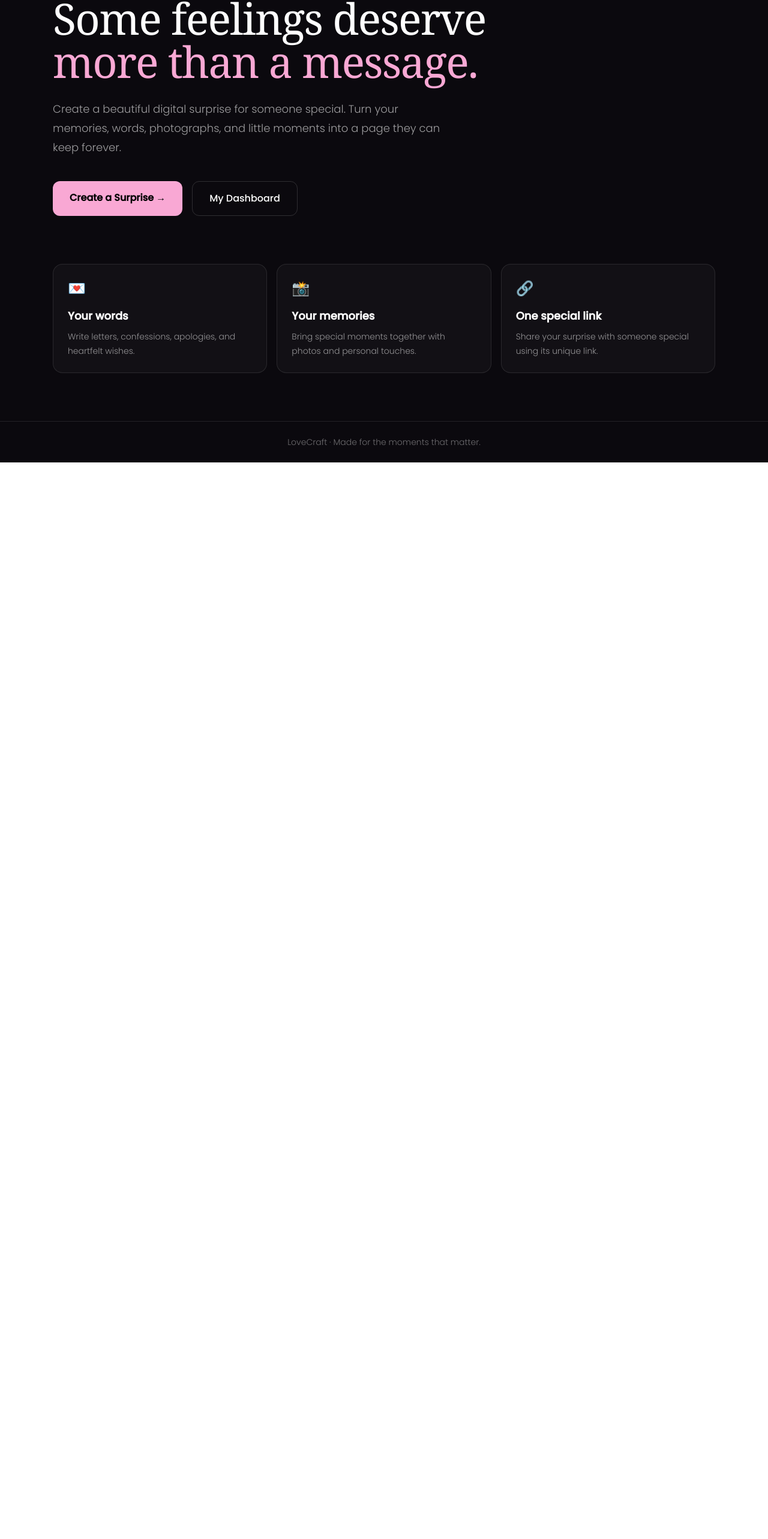
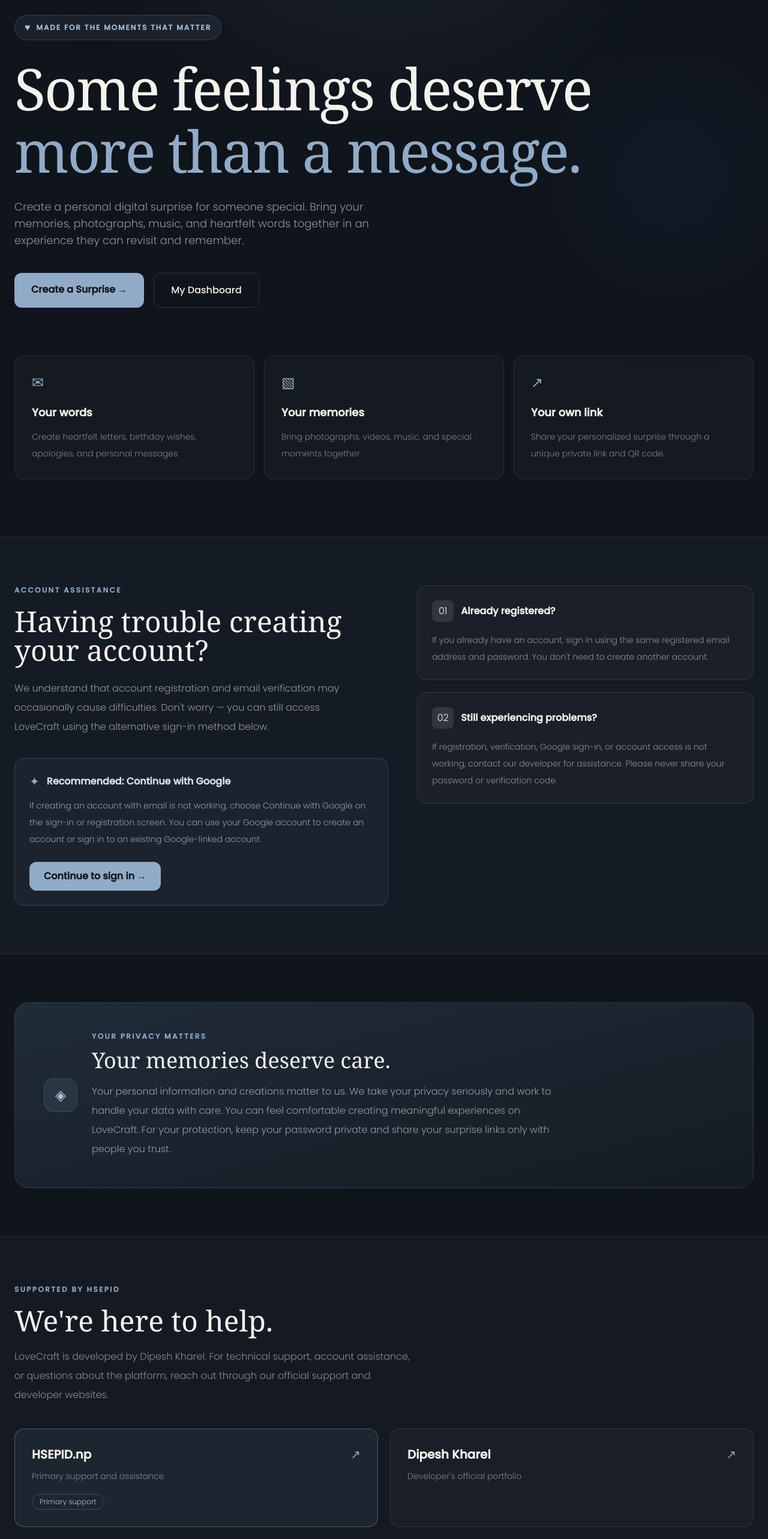
Before and after one commit to dipeshkharel14-hub/lovecraft, a Next.js app: page / in a window 1280 px wide. Shown: the part 229-2795 px from the top of the page at 60% size. Before the commit the page ends 1000 px from the top, so only its background shows below. Built offline with nearby package versions, Linux system fonts and the light colour scheme.

Commit message:
Update page.tsx

```diff
--- a/app/page.tsx
+++ b/app/page.tsx
@@ -1,73 +1,309 @@
 
 import Link from "next/link";
 
+const supportLinks = [
+  {
+    name: "HSEPID.np",
+    description: "Primary support and assistance",
+    url: "https://hsepidnp.vercel.app/",
+    primary: true,
+  },
+  {
+    name: "Dipesh Kharel",
+    description: "Developer's official portfolio",
+    url: "https://www.dipeshkharel14.com.np/",
+    primary: false,
+  },
+];
+
 export default function HomePage() {
   return (
-    <main className="min-h-screen bg-[#0b090e] text-white">
-      <section className="mx-auto flex min-h-[85vh] max-w-6xl flex-col justify-center px-6 py-20">
-        <div className="mb-8 inline-flex w-fit items-center gap-2 rounded-full border border-pink-300/20 bg-pink-300/5 px-4 py-2 text-sm text-pink-200">
-          <span>♥</span>
-          <span>Make every feeling unforgettable</span>
+    <main className="min-h-screen overflow-hidden bg-[#10141b] text-[#f3f2ed]">
+      {/* Background */}
+      <div className="pointer-events-none fixed inset-0">
+        <div className="absolute -top-48 left-1/2 h-[500px] w-[700px] -translate-x-1/2 rounded-full bg-[#5f7f9f]/10 blur-[130px]" />
+        <div className="absolute right-0 top-[45%] h-80 w-80 rounded-full bg-blue-500/[0.06] blur-[110px]" />
+      </div>
+
+      {/* Navigation */}
+      <header className="relative z-10 border-b border-white/[0.08] bg-[#10141b]/80 backdrop-blur-xl">
+        <div className="mx-auto flex max-w-7xl items-center justify-between px-6 py-4">
+          <Link href="/" className="flex items-center gap-3">
+            <img
+              src="/LoveCraft%20Heartfelt%20Digital%20Logo.png"
+              alt="LoveCraft logo"
+              className="h-11 w-11 rounded-xl object-contain"
+            />
+            <div>
+              <span className="block text-lg font-bold tracking-tight">
+                LoveCraft
+              </span>
+              <span className="text-[10px] uppercase tracking-[0.2em] text-white/40">
+                Heartfelt digital experiences
+              </span>
+            </div>
+          </Link>
+
+          <Link
+            href="/login"
+            className="rounded-lg border border-white/15 px-5 py-2.5 text-sm font-medium transition hover:border-[#7e9bb8] hover:bg-white/5"
+          >
+            Sign in →
+          </Link>
+        </div>
+      </header>
+
+      {/* Hero */}
+      <section className="relative z-10 mx-auto flex min-h-[75vh] max-w-7xl flex-col justify-center px-6 py-24">
+        <div className="mb-8 inline-flex w-fit items-center gap-2 rounded-full border border-[#7e9bb8]/25 bg-[#7e9bb8]/10 px-4 py-2 text-xs font-semibold uppercase tracking-[0.16em] text-[#a9c0d8]">
+          <span className="text-base">♥</span>
+          Made for the moments that matter
         </div>
 
-        <h1 className="max-w-4xl font-serif text-5xl font-medium leading-tight tracking-tight sm:text-7xl">
+        <h1 className="max-w-5xl font-serif text-5xl font-medium leading-[1.08] tracking-tight sm:text-7xl lg:text-8xl">
           Some feelings deserve
-          <span className="block text-pink-300">
+          <span className="mt-2 block text-[#91abc7]">
             more than a message.
           </span>
         </h1>
 
-        <p className="mt-7 max-w-2xl text-lg leading-8 text-white/60">
-          Create a beautiful digital surprise for someone special.
-          Turn your memories, words, photographs, and little moments
-          into a page they can keep forever.
+        <p className="mt-8 max-w-2xl text-base leading-8 text-white/55 sm:text-lg">
+          Create a personal digital surprise for someone special. Bring your
+          memories, photographs, music, and heartfelt words together in an
+          experience they can revisit and remember.
         </p>
 
         <div className="mt-10 flex flex-wrap gap-4">
           <Link
             href="/create"
-            className="rounded-xl bg-pink-300 px-7 py-4 font-semibold text-black transition hover:bg-pink-200"
+            className="rounded-xl bg-[#91abc7] px-7 py-4 font-semibold text-[#10141b] shadow-lg shadow-blue-950/20 transition hover:-translate-y-1 hover:bg-[#b0c4d9]"
           >
             Create a Surprise →
           </Link>
 
           <Link
             href="/dashboard"
-            className="rounded-xl border border-white/15 px-7 py-4 font-medium text-white transition hover:bg-white/5"
+            className="rounded-xl border border-white/15 px-7 py-4 font-medium transition hover:border-white/30 hover:bg-white/5"
           >
             My Dashboard
           </Link>
         </div>
 
         <div className="mt-20 grid gap-4 sm:grid-cols-3">
-          <div className="rounded-2xl border border-white/10 bg-white/[0.03] p-6">
-            <div className="text-2xl">💌</div>
-            <h2 className="mt-4 text-lg font-semibold">Your words</h2>
-            <p className="mt-2 text-sm leading-6 text-white/55">
-              Write letters, confessions, apologies, and heartfelt wishes.
+          {[
+            {
+              icon: "✉",
+              title: "Your words",
+              description:
+                "Create heartfelt letters, birthday wishes, apologies, and personal messages.",
+            },
+            {
+              icon: "▧",
+              title: "Your memories",
+              description:
+                "Bring photographs, videos, music, and special moments together.",
+            },
+            {
+              icon: "↗",
+              title: "Your own link",
+              description:
+                "Share your personalized surprise through a unique private link and QR code.",
+            },
+          ].map((item) => (
+            <div
+              key={item.title}
+              className="rounded-2xl border border-white/[0.09] bg-white/[0.025] p-7 transition hover:border-[#7e9bb8]/40"
+            >
+              <div className="text-2xl text-[#91abc7]">{item.icon}</div>
+              <h2 className="mt-5 text-lg font-semibold">{item.title}</h2>
+              <p className="mt-3 text-sm leading-7 text-white/45">
+                {item.description}
+              </p>
+            </div>
+          ))}
+        </div>
+      </section>
+
+      {/* Account assistance */}
+      <section className="relative z-10 border-y border-white/[0.08] bg-[#191f28]/70">
+        <div className="mx-auto grid max-w-7xl gap-12 px-6 py-20 lg:grid-cols-[1fr_0.9fr]">
+          <div>
+            <div className="text-xs font-bold uppercase tracking-[0.2em] text-[#91abc7]">
+              Account assistance
+            </div>
+
+            <h2 className="mt-5 max-w-xl font-serif text-3xl leading-tight sm:text-5xl">
+              Having trouble creating your account?
+            </h2>
+
+            <p className="mt-6 max-w-xl leading-8 text-white/55">
+              We understand that account registration and email verification
+              may occasionally cause difficulties. Don't worry — you can still
+              access LoveCraft using the alternative sign-in method below.
             </p>
+
+            <div className="mt-9 rounded-2xl border border-[#7e9bb8]/25 bg-[#7e9bb8]/[0.07] p-6">
+              <div className="flex items-center gap-3">
+                <span className="text-xl text-[#91abc7]">✦</span>
+                <h3 className="font-semibold text-[#d4e1ed]">
+                  Recommended: Continue with Google
+                </h3>
+              </div>
+
+              <p className="mt-3 text-sm leading-7 text-white/55">
+                If creating an account with email is not working, choose
+                Continue with Google on the sign-in or registration screen.
+                You can use your Google account to create an account or sign in
+                to an existing Google-linked account.
+              </p>
+
+              <Link
+                href="/login"
+                className="mt-6 inline-flex items-center justify-center rounded-xl bg-[#91abc7] px-6 py-3 font-semibold text-[#10141b] transition hover:bg-[#b0c4d9]"
+              >
+                Continue to sign in →
+              </Link>
+            </div>
           </div>
 
-          <div className="rounded-2xl border border-white/10 bg-white/[0.03] p-6">
-            <div className="text-2xl">📸</div>
-            <h2 className="mt-4 text-lg font-semibold">Your memories</h2>
-            <p className="mt-2 text-sm leading-6 text-white/55">
-              Bring special moments together with photos and personal touches.
-            </p>
-          </div>
+          <div className="space-y-5">
+            <div className="rounded-2xl border border-white/10 bg-white/[0.025] p-6">
+              <div className="flex items-center gap-3">
+                <span className="flex h-9 w-9 items-center justify-center rounded-lg bg-white/10">
+                  01
+                </span>
+                <h3 className="font-semibold">Already registered?</h3>
+              </div>
+              <p className="mt-4 text-sm leading-7 text-white/50">
+                If you already have an account, sign in using the same
+                registered email address and password. You don't need to
+                create another account.
+              </p>
+            </div>
 
-          <div className="rounded-2xl border border-white/10 bg-white/[0.03] p-6">
-            <div className="text-2xl">🔗</div>
-            <h2 className="mt-4 text-lg font-semibold">One special link</h2>
-            <p className="mt-2 text-sm leading-6 text-white/55">
-              Share your surprise with someone special using its unique link.
-            </p>
+            <div className="rounded-2xl border border-white/10 bg-white/[0.025] p-6">
+              <div className="flex items-center gap-3">
+                <span className="flex h-9 w-9 items-center justify-center rounded-lg bg-white/10">
+                  02
+                </span>
+                <h3 className="font-semibold">Still experiencing problems?</h3>
+              </div>
+              <p className="mt-4 text-sm leading-7 text-white/50">
+                If registration, verification, Google sign-in, or account
+                access is not working, contact our developer for assistance.
+                Please never share your password or verification code.
+              </p>
+            </div>
           </div>
         </div>
       </section>
 
-      <footer className="border-t border-white/10 px-6 py-6 text-center text-sm text-white/40">
-        LoveCraft · Made for the moments that matter.
+      {/* Privacy */}
+      <section className="relative z-10 mx-auto max-w-7xl px-6 py-20">
+        <div className="rounded-3xl border border-[#7e9bb8]/20 bg-gradient-to-br from-[#202c39] to-[#151b23] p-8 sm:p-12">
+          <div className="flex flex-col gap-6 sm:flex-row sm:items-center">
+            <div className="flex h-14 w-14 shrink-0 items-center justify-center rounded-2xl border border-[#91abc7]/20 bg-[#91abc7]/10 text-2xl text-[#b0c4d9]">
+              ◈
+            </div>
+
+            <div>
+              <div className="text-xs font-bold uppercase tracking-[0.2em] text-[#91abc7]">
+                Your privacy matters
+              </div>
+              <h2 className="mt-3 font-serif text-3xl sm:text-4xl">
+                Your memories deserve care.
+              </h2>
+              <p className="mt-4 max-w-3xl leading-8 text-white/55">
+                Your personal information and creations matter to us. We take
+                your privacy seriously and work to handle your data with care.
+                You can feel comfortable creating meaningful experiences on
+                LoveCraft. For your protection, keep your password private and
+                share your surprise links only with people you trust.
+              </p>
+            </div>
+          </div>
+        </div>
+      </section>
+
+      {/* HSEPID Support */}
+      <section className="relative z-10 border-t border-white/[0.08] bg-[#191f28]/60">
+        <div className="mx-auto max-w-7xl px-6 py-20">
+          <div className="max-w-2xl">
+            <div className="text-xs font-bold uppercase tracking-[0.2em] text-[#91abc7]">
+              Supported by HSEPID
+            </div>
+
+            <h2 className="mt-5 font-serif text-4xl sm:text-5xl">
+              We're here to help.
+            </h2>
+
+            <p className="mt-5 leading-8 text-white/50">
+              LoveCraft is developed by Dipesh Kharel. For technical support,
+              account assistance, or questions about the platform, reach out
+              through our official support and developer websites.
+            </p>
+          </div>
+
+          <div className="mt-10 grid gap-5 md:grid-cols-2">
+            {supportLinks.map((item) => (
+              <a
+                key={item.name}
+                href={item.url}
+                target="_blank"
+                rel="noopener noreferrer"
+                className={`group rounded-2xl border p-7 transition hover:-translate-y-1 ${
+                  item.primary
+                    ? "border-[#91abc7]/40 bg-[#91abc7]/[0.08]"
+                    : "border-white/10 bg-white/[0.025] hover:border-white/25"
+                }`}
+              >
+                <div className="flex items-center justify-between">
+                  <span className="text-xl font-semibold">{item.name}</span>
+                  <span className="text-xl text-[#91abc7] transition group-hover:translate-x-1">
+                    ↗
+                  </span>
+                </div>
+                <p className="mt-3 text-sm text-white/45">
+                  {item.description}
+                </p>
+                {item.primary && (
+                  <span className="mt-5 inline-block rounded-full border border-[#91abc7]/30 px-3 py-1 text-xs text-[#b0c4d9]">
+                    Primary support
+                  </span>
+                )}
+              </a>
+            ))}
+          </div>
+        </div>
+      </section>
+
+      {/* Closing */}
+      <footer className="relative z-10 border-t border-white/[0.08] px-6 py-12 text-center">
+        <img
+          src="/LoveCraft%20Heartfelt%20Digital%20Logo.png"
+          alt="LoveCraft"
+          className="mx-auto mb-5 h-16 w-16 object-contain"
+        />
+
+        <h2 className="font-serif text-2xl">Thank you for choosing LoveCraft.</h2>
+
+        <p className="mx-auto mt-3 max-w-lg text-sm leading-7 text-white/40">
+          Every message has a meaning. Every memory has a story.
+          Thank you for letting us be part of yours.
+        </p>
+
+        <div className="mt-8 text-xs text-white/30">
+          © {new Date().getFullYear()} LoveCraft · Developed by Dipesh Kharel
+        </div>
+
+        <a
+          href="https://hsepidnp.vercel.app/"
+          target="_blank"
+          rel="noopener noreferrer"
+          className="mt-3 inline-block text-xs font-semibold tracking-wider text-[#91abc7] hover:text-white"
+        >
+          AN HSEPID PROJECT ↗
+        </a>
       </footer>
     </main>
   );
```
